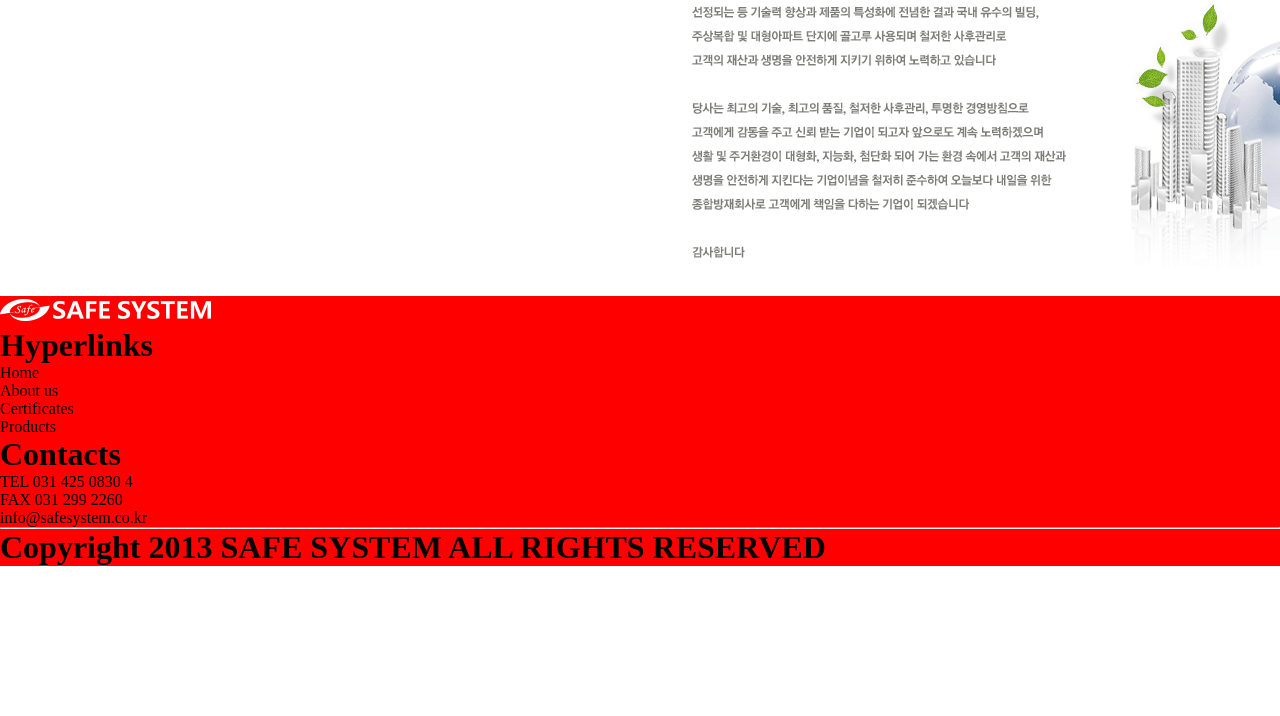
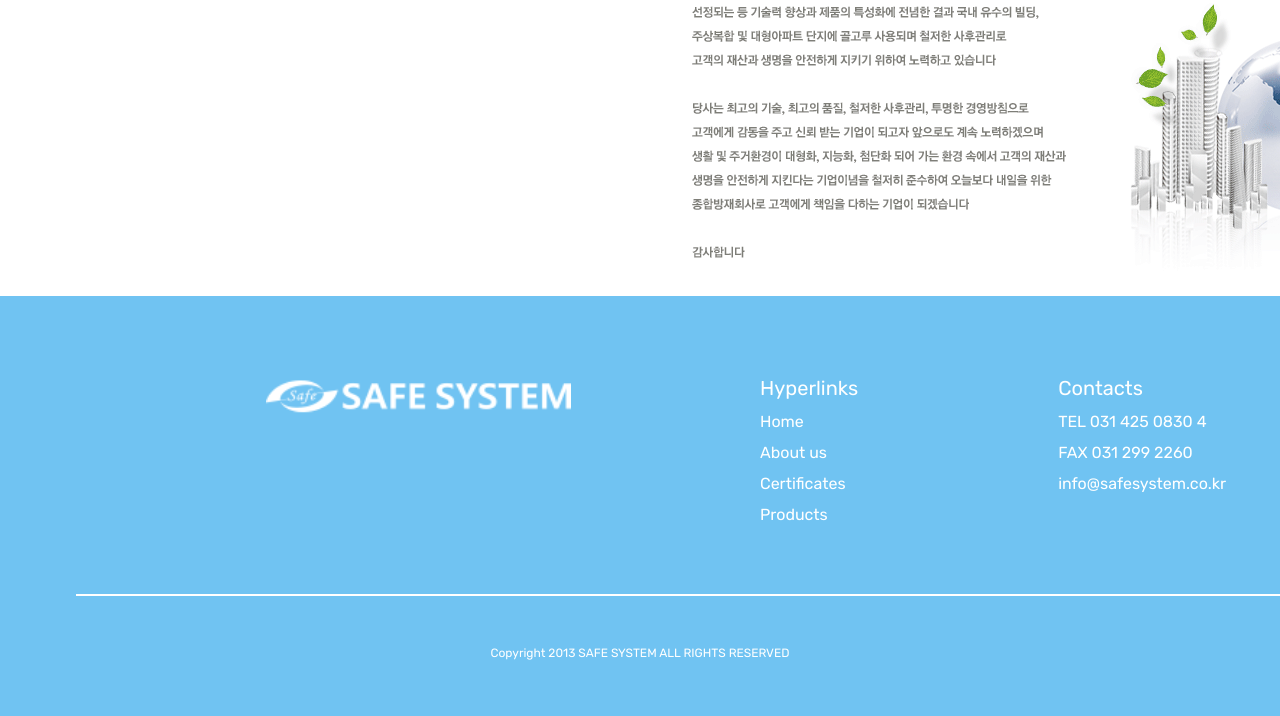
Before and after one commit to jabezlim/safehome, a CodeIgniter app: page /database/index.php/about/index in a window 1280 px wide; the page is wider, and only the part inside the window is pictured. Shown: the part 997-1713 px from the top of that part. Before the commit the page ends 1563 px from the top of that part, so only its background shows below. Run offline with CodeIgniter, Linux system fonts and the light colour scheme.

Commit message:
Finished Footer

```diff
--- a/application/views/footer.php
+++ b/application/views/footer.php
@@ -1,16 +1,17 @@
 <?php defined('BASEPATH') or exit('No direct script access allowed'); ?>
 
 <!-- FOOTER -->
-<link rel="stylesheet" href="stylesheet\footertest.css">
+<link rel="stylesheet" href="stylesheet\footer.css">
 <footer>
   <img src="images/productspage/SafeSystem Logo.png" />
+  <div class="Tables">
     <div class="Table">
       <h1>Hyperlinks</h1>
       <ul>
-      <li>Home</li>
-      <li>About us</li>
-      <li>Certificates</li>
-      <li>Products</li>
+        <a href="home"><li>Home</li></a>
+        <a href="about"><li>About us</li></a>
+        <a href="certificate"><li>Certificates</li></a>
+        <a href="products"><li>Products</li></a>
       </ul>
     </div>
     <div class="Table">
@@ -21,7 +22,8 @@
         <li>info@safesystem.co.kr</li>
       </ul>
     </div>
-  <hr class="footer_HR">
+  </div>
+  <hr>
   <h1 class="CopyrightNote">Copyright 2013 SAFE SYSTEM ALL RIGHTS RESERVED</h1>
 </footer>
 </body>
--- /dev/null
+++ b/stylesheet/footer.css
@@ -0,0 +1,65 @@
+footer{
+    background-color: #70C3F2;
+    height:420px;
+    width:100%;
+}
+footer img{
+    position:relative;
+    left: 0px;
+    top: 80px;
+    width: 305px;
+    height: 39px;
+}
+.Tables{
+    position:relative;
+    top:80px;
+    left: 760px;
+    display: flex;
+    float:left;
+}
+.Table:last-child{
+    position: relative;
+    left:200px;
+}
+.Table h1{
+    font-family: 'Rubik';
+    font-style: normal;
+    font-weight: 400;
+    font-size: 20px;
+    line-height: 24px;
+    color: #FFFFFF;
+}
+.Table ul a{
+    text-decoration: none;
+}
+.Table ul li{
+    padding-top:12px;
+    list-style: none;
+    font-family: 'Rubik';
+    font-style: normal;
+    font-weight: 400;
+    font-size: 16px;
+    line-height: 19px;
+
+    color: #FFFFFF;
+}
+
+hr{
+    position: relative;
+    left: 76px;
+    top: 150px;
+    width:1750px;
+    border: 1px solid white;
+}
+.CopyrightNote{
+    position:relative;
+    top:200px;
+    text-align: center;
+    font-family: 'Rubik';
+    font-style: normal;
+    font-weight: 400;
+    font-size: 12px;
+    line-height: 14px;
+
+    color: #FFFFFF;
+}
--- a/stylesheet/footertest.css
+++ /dev/null
@@ -1,3 +0,0 @@
-footer{
-    background-color: red;
-}
```
Lines whose indentation alone changed are shown as unchanged.
